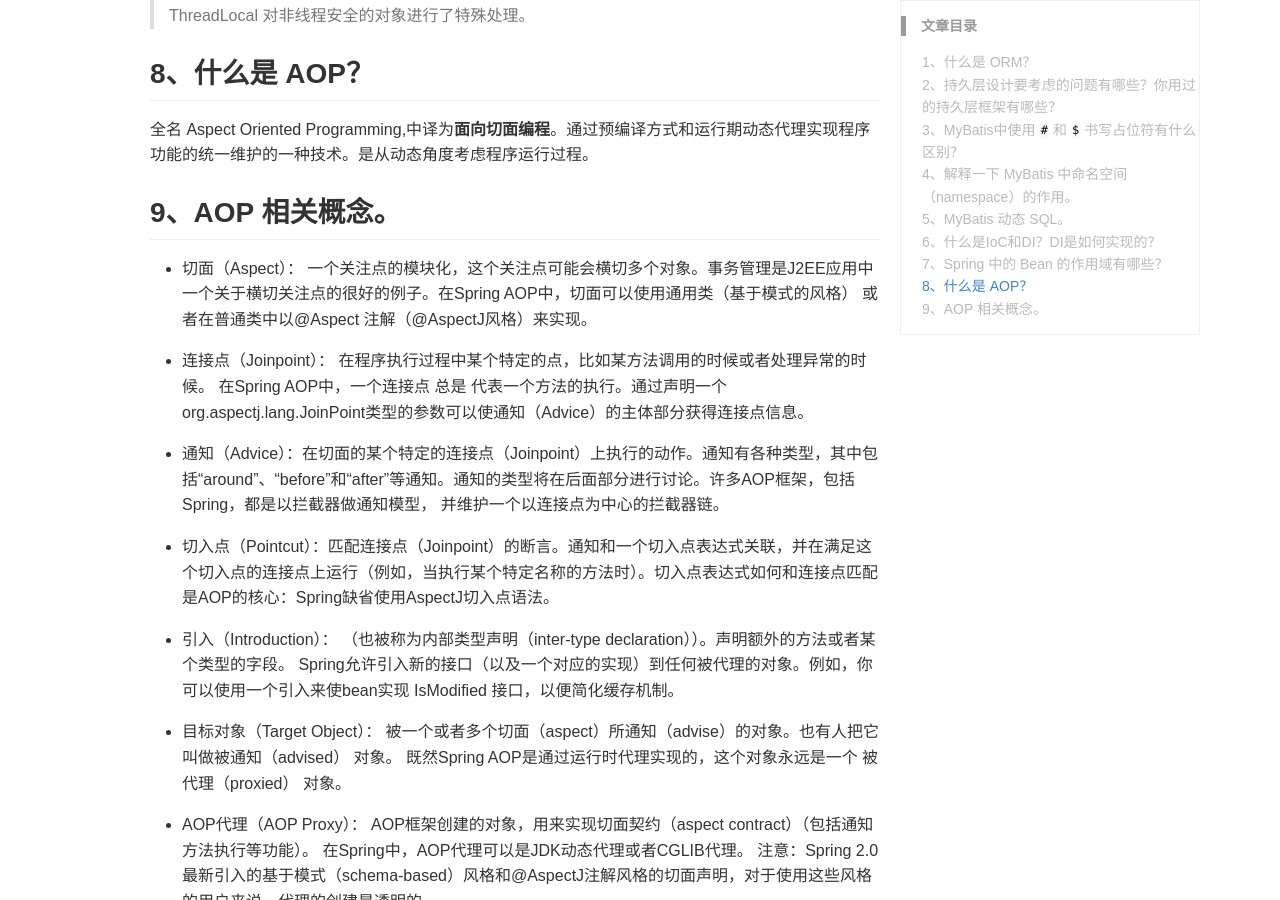
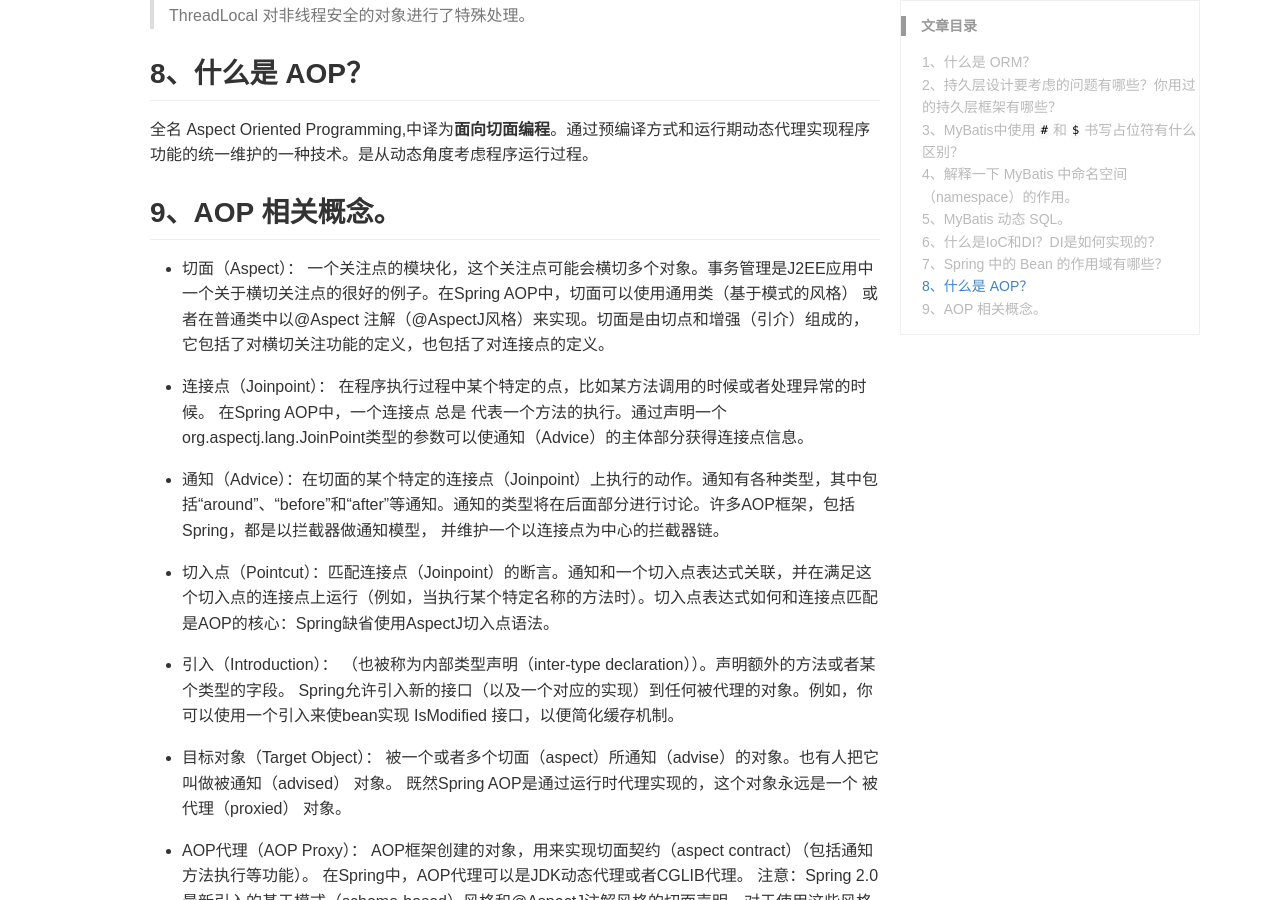
Before and after one commit to DoctorDeng/DoctorDeng.github.io, a Jekyll site: the page built from _posts/2016-09-18-java-SSM.md, in a window 1280 px wide and 900 px high, scrolled down 5215 px. Built offline with Jekyll 4.4.1, drawn with Linux system fonts in a browser that asks for light colours; comment, search, counter and statistics services are not loaded.

Commit message:
modify file

```diff
--- a/_posts/2016-09-18-java-SSM.md
+++ b/_posts/2016-09-18-java-SSM.md
@@ -195,7 +195,7 @@ IoC 叫控制反转，是 Inversion of Control 的缩写，DI（Dependency Injec
 全名 Aspect Oriented Programming,中译为**面向切面编程**。通过预编译方式和运行期动态代理实现程序功能的统一维护的一种技术。是从动态角度考虑程序运行过程。
 
 ## 9、AOP 相关概念。
-* 切面（Aspect）： 一个关注点的模块化，这个关注点可能会横切多个对象。事务管理是J2EE应用中一个关于横切关注点的很好的例子。在Spring AOP中，切面可以使用通用类（基于模式的风格） 或者在普通类中以@Aspect 注解（@AspectJ风格）来实现。
+* 切面（Aspect）： 一个关注点的模块化，这个关注点可能会横切多个对象。事务管理是J2EE应用中一个关于横切关注点的很好的例子。在Spring AOP中，切面可以使用通用类（基于模式的风格） 或者在普通类中以@Aspect 注解（@AspectJ风格）来实现。切面是由切点和增强（引介）组成的，它包括了对横切关注功能的定义，也包括了对连接点的定义。
 
 *  连接点（Joinpoint）： 在程序执行过程中某个特定的点，比如某方法调用的时候或者处理异常的时候。 在Spring AOP中，一个连接点 总是 代表一个方法的执行。通过声明一个org.aspectj.lang.JoinPoint类型的参数可以使通知（Advice）的主体部分获得连接点信息。
 
```
